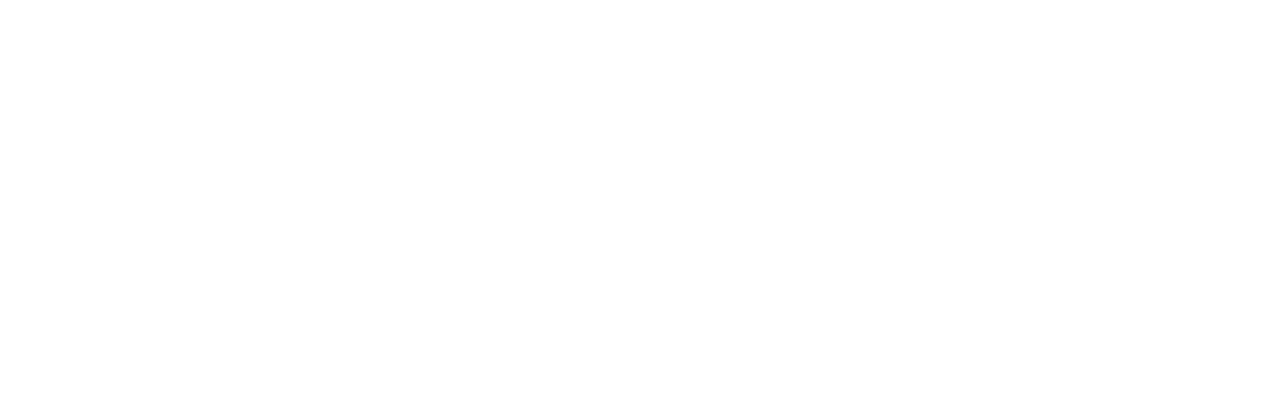
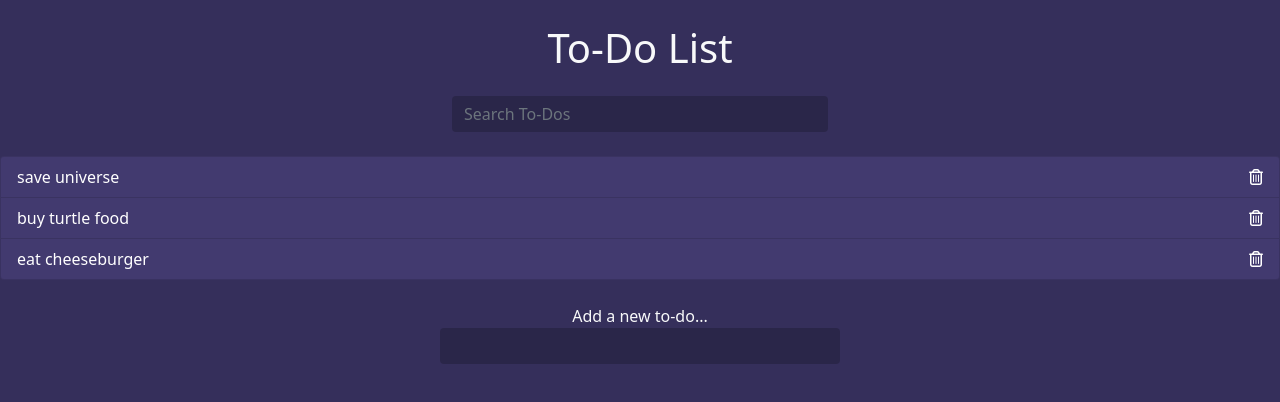
Before and after one commit to Pfizzz/to-do-list, a plain HTML site: page index.html in a window 1280 px wide. Drawn offline with nearby package versions, Linux system fonts and the light colour scheme.

Commit message:
html template and css complete

```diff
--- a/index.html
+++ b/index.html
@@ -10,6 +10,35 @@
     <link rel="stylesheet" href="./styles.css">
 </head>
 <body>
+    <header class="text-center text-light my-4">
+    <div class="container">
+        <h1 class="mb-4">To-Do List</h1>
+        <form class="search">
+            <input type="text" name="search" class="form-control m-auto" placeholder="Search To-Dos">
+        </form>
+    </header>
+
+    <ul class="list-group todos mx-auto">
+        <li class="list-group-item d-flex justify-content-between align-items-center">
+            <span>save universe</span>
+            <i class="far fa-trash-alt delete"></i>
+        </li>
+        <li class="list-group-item d-flex justify-content-between align-items-center">
+            <span>buy turtle food</span>
+            <i class="far fa-trash-alt delete"></i>
+        </li>
+        <li class="list-group-item d-flex justify-content-between align-items-center">
+            <span>eat cheeseburger</span>
+            <i class="far fa-trash-alt delete"></i>
+        </li>
+    </ul>
+
+    <form class="add text-center my-4">
+        <label class="text-light">Add a new to-do...</label>
+        <input type="text" name="add" class="form-control m-auto">
+    </form>
+
+    </div>
 
     <script src='./app.js'></script>
 </body>
--- a/styles.css
+++ b/styles.css
@@ -0,0 +1,20 @@
+body{
+    background: #352f5b;
+}
+.container{
+    max-width: 400px;
+}
+input[type=text],
+input[type=text]:focus{
+    color: #fff;
+    border: none;
+    background: rgba(0,0,0,0.2);
+    max-width: 400px;
+}
+.todos li{
+    background: #423a6f;
+    color: white;
+}
+.delete{
+    cursor: pointer;
+}
```
